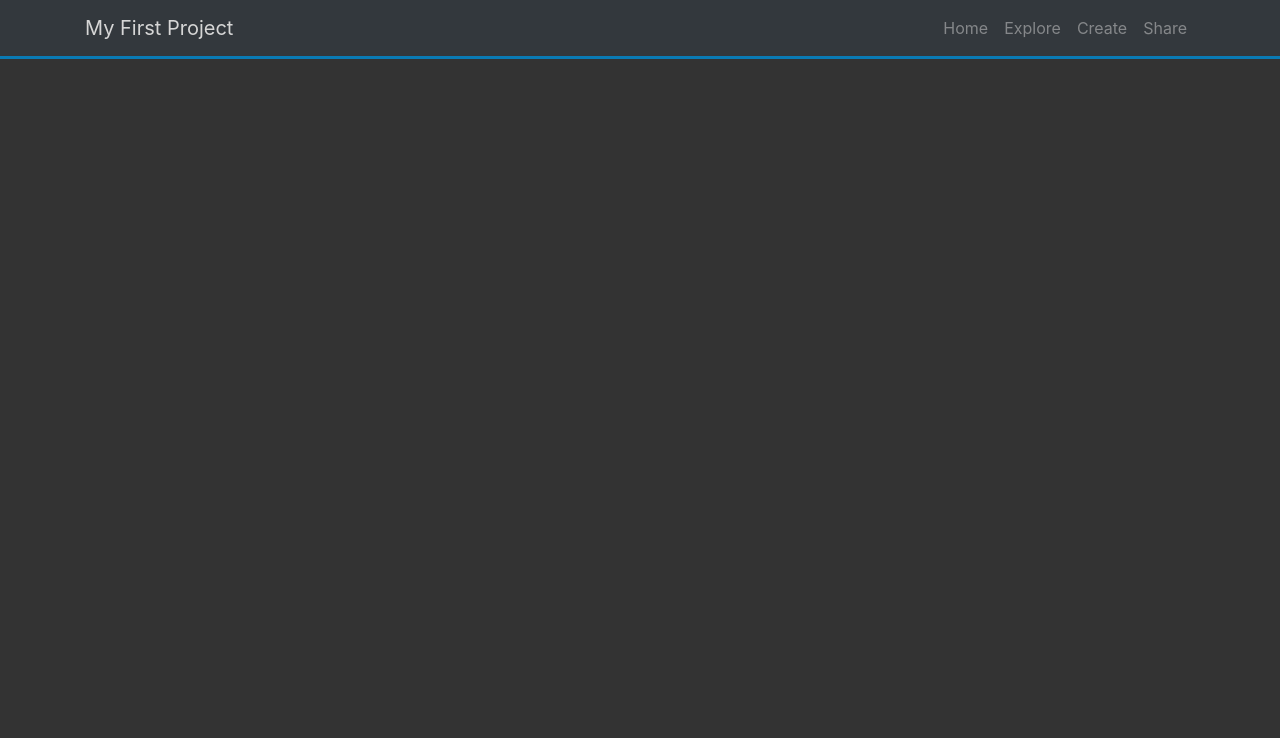
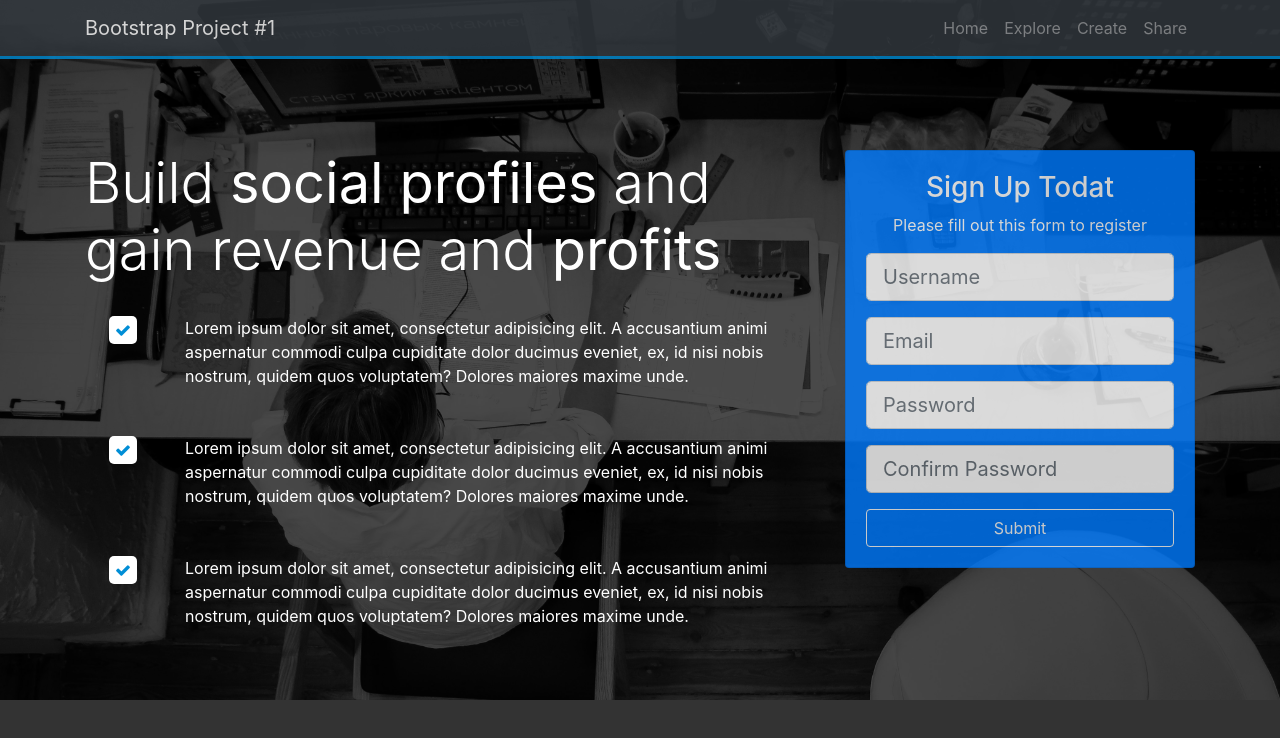
Before and after one commit to stefanaz/bootstrap4_social_theme, a website: page src/index.html in a window 1280 px wide. Drawn offline with Linux system fonts and the light colour scheme.

Commit message:
Added home-section.

```diff
--- a/src/index.html
+++ b/src/index.html
@@ -5,7 +5,7 @@
     <meta name="viewport"
           content="width=device-width, user-scalable=no, initial-scale=1.0, maximum-scale=1.0, minimum-scale=1.0">
     <meta http-equiv="X-UA-Compatible" content="ie=edge">
-    <title>Bootstrap (4) Starter pack</title>
+    <title>Theme1</title>
     <link rel="stylesheet" href="css/font-awesome.min.css">
     <link rel="stylesheet" href="css/bootstrap.css">
     <link rel="stylesheet" href="css/style.css">
@@ -19,7 +19,7 @@
                 <span class="navbar-toggler-icon"></span>
 
             </button>
-            <a href="index.html" class="navbar-brand"> My First Project</a>
+            <a href="index.html" class="navbar-brand"> Bootstrap Project #1</a>
             <div class="collapse navbar-collapse" id="navbarCollapse">
                 <ul class="navbar-nav ml-auto">
                     <li class="nav-item">
@@ -40,6 +40,88 @@
         </div>
     </nav>
 
+
+    <!-- HOME -->
+    <header id="home-section">
+
+        <div class="dark-overlay">
+            <div class="home-inner">
+                <div class="container">
+                    <div class="row">
+                        <div class="col-lg-8 d-none d-lg-block">
+                            <h1 class="display-4">
+                                Build <strong>social profiles</strong> and gain revenue and <strong>profits</strong>
+                            </h1>
+                            <div class="d-flex flex-row">
+                                <div class="p-4 align-self-start">
+                                    <i class="fa fa-check"></i>
+                                </div>
+                                <div class="p-4 align-self-end">
+                                    Lorem ipsum dolor sit amet, consectetur adipisicing elit.
+                                    A accusantium animi aspernatur commodi culpa cupiditate
+                                    dolor ducimus eveniet, ex, id nisi nobis nostrum,
+                                    quidem quos voluptatem? Dolores maiores maxime unde.
+                                </div>
+                            </div>
+                            <div class="d-flex flex-row">
+                                <div class="p-4 align-self-start">
+                                    <i class="fa fa-check"></i>
+                                </div>
+                                <div class="p-4 align-self-end">
+                                    Lorem ipsum dolor sit amet, consectetur adipisicing elit.
+                                    A accusantium animi aspernatur commodi culpa cupiditate
+                                    dolor ducimus eveniet, ex, id nisi nobis nostrum,
+                                    quidem quos voluptatem? Dolores maiores maxime unde.
+                                </div>
+                            </div>
+                            <div class="d-flex flex-row">
+                                <div class="p-4 align-self-start">
+                                    <i class="fa fa-check"></i>
+                                </div>
+                                <div class="p-4 align-self-end">
+                                    Lorem ipsum dolor sit amet, consectetur adipisicing elit.
+                                    A accusantium animi aspernatur commodi culpa cupiditate
+                                    dolor ducimus eveniet, ex, id nisi nobis nostrum,
+                                    quidem quos voluptatem? Dolores maiores maxime unde.
+                                </div>
+                            </div>
+                        </div>
+
+                        <div class="col-lg-4">
+                            <div class="card card bg-primary text-center card-form">
+                                <div class="card-body">
+                                    <h3>Sign Up Todat</h3>
+                                    <p>Please fill out this form to register</p>
+                                    <form>
+                                        <div class="form-group">
+                                            <input type="text"
+                                                   class="form-control form-control-lg" placeholder="Username">
+                                        </div>
+                                        <div class="form-group">
+                                            <input type="email"
+                                                   class="form-control form-control-lg" placeholder="Email">
+                                        </div>
+                                        <div class="form-group">
+                                            <input type="password"
+                                                   class="form-control form-control-lg" placeholder="Password">
+                                        </div>
+                                        <div class="form-group">
+                                            <input type="password"
+                                                   class="form-control form-control-lg" placeholder="Confirm Password">
+                                        </div>
+                                        <input type="submit" class="btn btn-outline-light btn-block">
+                                    </form>
+                                </div>
+                            </div>
+                        </div>
+                    </div>
+                </div>
+            </div>
+        </div>
+
+    </header>
+
+
     <script src="js/jquery.min.js"></script>
     <script src="js/popper.min.js"></script>
     <script src="js/bootstrap.min.js"></script>
--- a/src/scss/style.scss
+++ b/src/scss/style.scss
@@ -1,6 +1,8 @@
 $bg-color:#333;
 $font-color:#fff;
 $primary-color:#008ed6;
+$dark-overlay: rgba(0,0,0,0.7);
+$font-size: 50px;
 
 
 body {
@@ -12,3 +14,36 @@ body {
   border-bottom:$primary-color 3px solid;
   opacity: 0.8;
 }
+
+#home-section {
+  background-image:url('../img/home.jpg');
+  background-size: cover ;
+  background-attachment:fixed;
+  min-height: 700px;
+
+  .dark-overlay {
+    background-color: $dark-overlay;
+    top: 0;
+    left: 0;
+    width: 100%;
+    position: absolute;
+    min-height: 700px;
+  }
+
+  .card-form {
+    opacity: 0.8;
+  }
+
+  .home-inner{
+    padding-top:150px;
+  }
+
+  .fa {
+    color: $primary-color;
+    background: #fff;
+    padding: 6px;
+    border-radius: 5px;
+    fonr-size: $font-size;
+
+  }
+}
```
Also changed, not shown: src/css/style.css, src/img/home.jpg (added), src/img/home_alternative.jpg (added).
